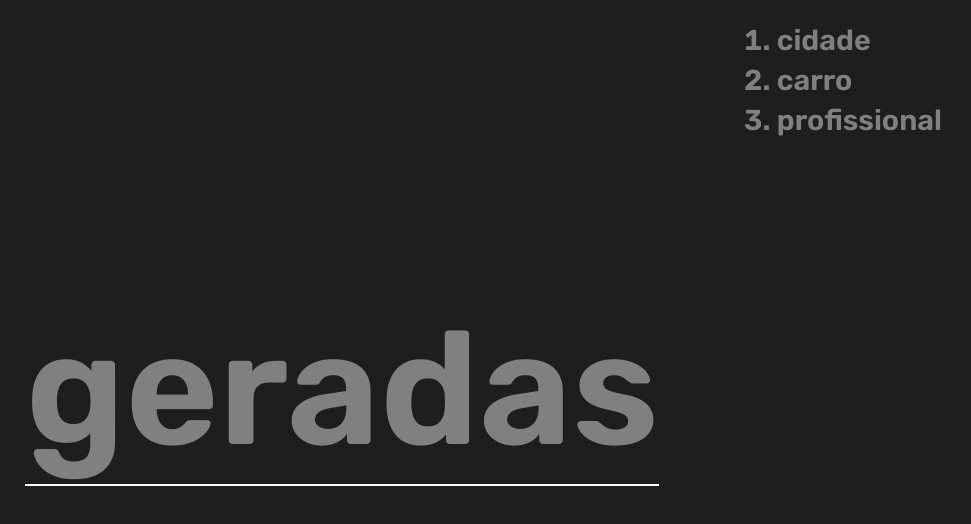
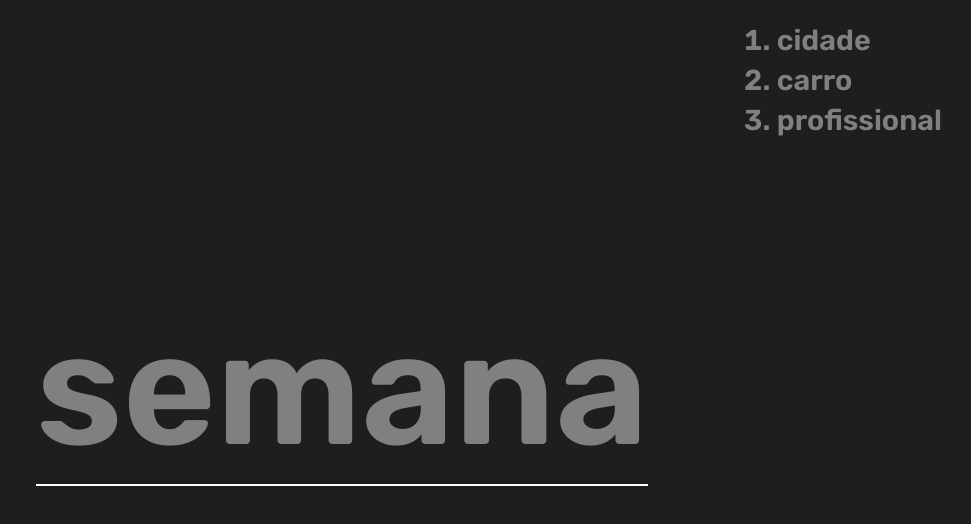
Before and after one commit to mbmauriciojr/projetos-paralelos, a React (Create React App) app: page / in a window 1280 px wide. Shown: the top 524 px of the page, without its empty margins (298-1269 px from the left). Built offline with nearby package versions, Linux system fonts and the light colour scheme.

Commit message:
Now this useEffect set the word, clear the validKeys and put this word into completedWords

```diff
--- a/src/App.js
+++ b/src/App.js
@@ -48,19 +48,17 @@ const App = () => {
     const wordFromValidKeys = validKeys.join('').toLowerCase();
 
     if (word === wordFromValidKeys) {
-      // Adicionar word ao completedWords
-      // limpar o array valiKeys
-      // buscar uma nova palavra
-
       let newWord = null;
 
       do {
         newWord = getWord();
       } while(completedWords.includes(newWord));
-
       // Faz um loop até pegar uma palavra que não esteja no array de
       // palavras completadas
 
+    setWord(newWord);
+    setValidKeys([]);
+    setCompletedWords((prev) => [...prev, word]);
     }
   }, [word, validKeys, completedWords]);
 
```
